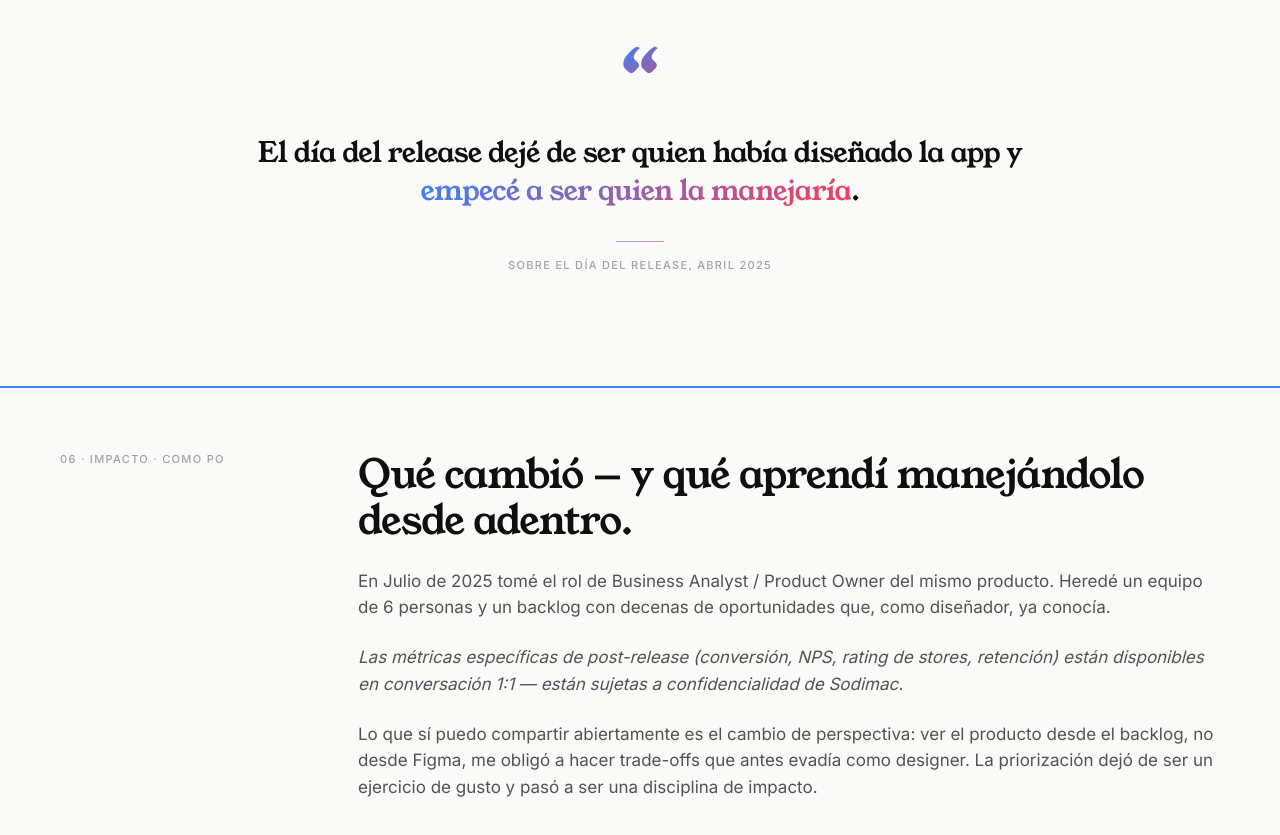
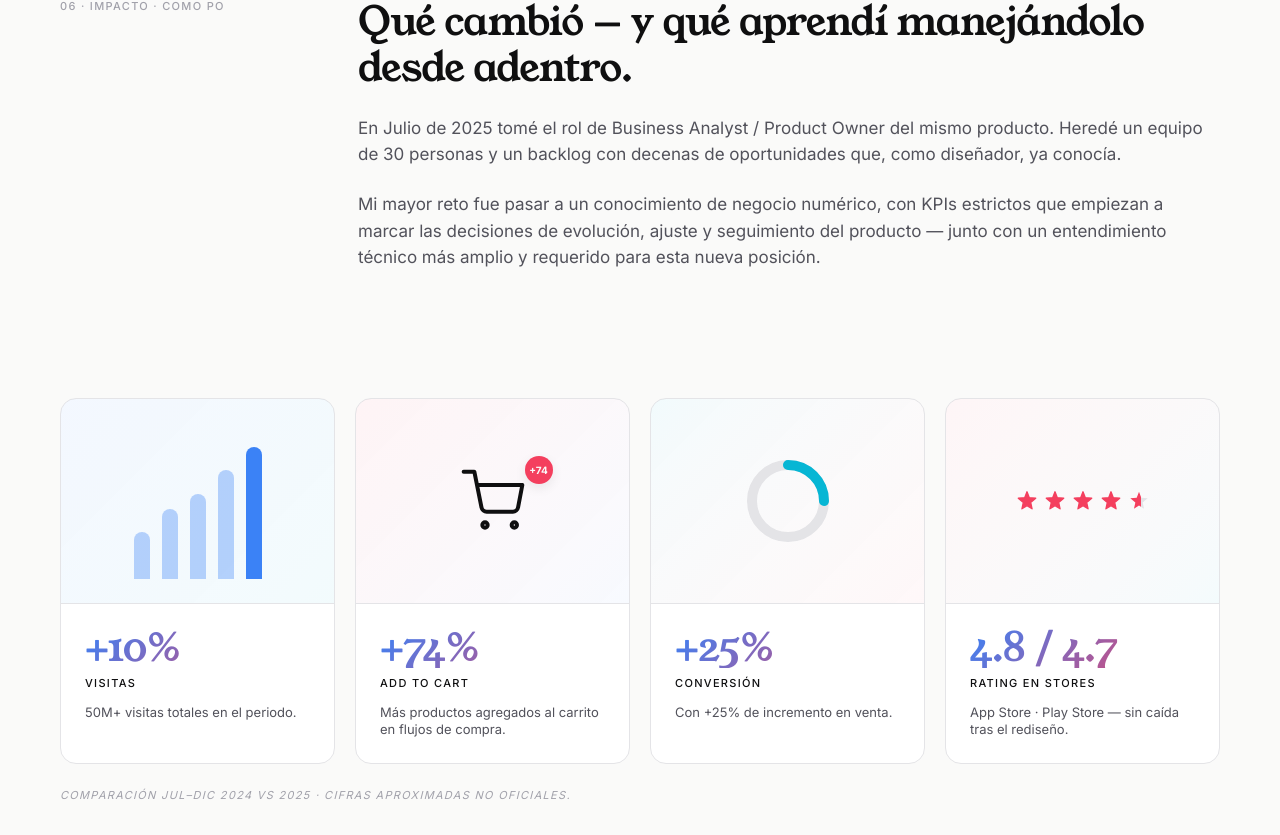
Before and after one commit to Santiagomejial/portfolio, a Next.js app: page /work/homecenter in a window 1280 px wide. Shown: the part 5205-6040 px from the top of the page. Built offline with nearby package versions, Linux system fonts and the light colour scheme.

Commit message:
feat(case-homecenter): impacto reescrito + 4 cards de resultados

```diff
--- a/app/work/homecenter/page.tsx
+++ b/app/work/homecenter/page.tsx
@@ -10,6 +10,7 @@ import {
   DownloadAppButtons,
   ProcessHighlightCard,
   BeforeAfterComparison,
+  MetricResultCard,
 } from '@/components';
 import { CASE_HOMECENTER } from '@/content/case-homecenter';
 import type {
@@ -115,8 +116,12 @@ export default function HomecenterCase() {
       {/* 05 Solución — texto + video del recorrido lado a lado */}
       <SolutionSectionWithVideo section={sections[4]} />
 
-      {/* 06 → 07 con extras normales */}
-      {sections.slice(5).map((section) => (
+      {/* 06 Impacto · como PO + 4 cards de resultados + disclaimer */}
+      <SectionWithExtras section={sections[5]} />
+      <ImpactResultsGrid />
+
+      {/* 07 Aprendizaje */}
+      {sections.slice(6).map((section) => (
         <SectionWithExtras key={section.number} section={section} />
       ))}
 
@@ -289,6 +294,215 @@ function SolutionSectionWithVideo({
         </section>
       )}
     </>
+  );
+}
+
+/**
+ * Grid de 4 cards con los resultados clave post-release.
+ * Se renderiza debajo del texto de la sección 06 · Impacto.
+ * Cifras aproximadas comparando jul-dic 2024 vs 2025, no oficiales.
+ */
+function ImpactResultsGrid() {
+  return (
+    <section className="container-portfolio py-12 md:py-16">
+      <div className="grid grid-cols-1 gap-5 sm:grid-cols-2 md:grid-cols-4">
+        <MetricResultCard
+          value="+10%"
+          label="Visitas"
+          description="50M+ visitas totales en el periodo."
+          visual={<VisitsVisual />}
+        />
+        <MetricResultCard
+          value="+74%"
+          label="Add to Cart"
+          description="Más productos agregados al carrito en flujos de compra."
+          visual={<AddToCartVisual />}
+        />
+        <MetricResultCard
+          value="+25%"
+          label="Conversión"
+          description="Con +25% de incremento en venta."
+          visual={<ConversionVisual />}
+        />
+        <MetricResultCard
+          value="4.8 / 4.7"
+          label="Rating en stores"
+          description="App Store · Play Store — sin caída tras el rediseño."
+          visual={<RatingVisual />}
+        />
+      </div>
+      <p className="mt-6 text-center text-eyebrow uppercase tracking-eyebrow text-ink-mute md:text-left">
+        <em>
+          Comparación jul–dic 2024 vs 2025 · cifras aproximadas no oficiales.
+        </em>
+      </p>
+    </section>
+  );
+}
+
+/* ─── Visuales de las 4 cards de resultado (adaptables a light/dark) ─── */
+
+/** Visual visitas — barras ascendentes sugiriendo crecimiento. */
+function VisitsVisual() {
+  const heights = [30, 45, 55, 70, 85];
+  return (
+    <div
+      className="relative h-full w-full overflow-hidden"
+      style={{
+        background:
+          'linear-gradient(135deg, color-mix(in oklab, var(--blue) 6%, transparent), color-mix(in oklab, var(--cyan) 5%, transparent))',
+      }}
+      aria-hidden
+    >
+      <div className="flex h-full items-end justify-center gap-2 px-6 py-5 md:gap-3 md:px-8 md:py-6">
+        {heights.map((h, i) => (
+          <div
+            key={i}
+            className="w-3 rounded-t-md md:w-4"
+            style={{
+              height: `${h}%`,
+              background:
+                i === heights.length - 1
+                  ? 'var(--blue)'
+                  : 'color-mix(in oklab, var(--blue) 35%, transparent)',
+            }}
+          />
+        ))}
+      </div>
+    </div>
+  );
+}
+
+/** Visual add to cart — carrito SVG con badge de check. */
+function AddToCartVisual() {
+  return (
+    <div
+      className="relative flex h-full w-full items-center justify-center overflow-hidden"
+      style={{
+        background:
+          'linear-gradient(135deg, color-mix(in oklab, var(--rose) 6%, transparent), color-mix(in oklab, var(--blue) 4%, transparent))',
+      }}
+      aria-hidden
+    >
+      <svg
+        width="64"
+        height="64"
+        viewBox="0 0 24 24"
+        fill="none"
+        stroke="currentColor"
+        strokeWidth="1.5"
+        strokeLinecap="round"
+        strokeLinejoin="round"
+        className="text-ink"
+      >
+        <circle cx="9" cy="21" r="1" />
+        <circle cx="20" cy="21" r="1" />
+        <path d="M1 1h4l2.68 13.39a2 2 0 0 0 2 1.61h9.72a2 2 0 0 0 2-1.61L23 6H6" />
+      </svg>
+      {/* Badge "+74" en gradient brand sobre el carrito */}
+      <div
+        className="absolute right-[28%] top-[28%] flex h-7 w-7 items-center justify-center rounded-full text-[10px] font-bold text-bg shadow-md"
+        style={{ background: 'var(--rose)' }}
+      >
+        +74
+      </div>
+    </div>
+  );
+}
+
+/** Visual conversión — donut chart sugiriendo proporción. */
+function ConversionVisual() {
+  // Donut a 25% del círculo (representa el incremento)
+  const radius = 36;
+  const circumference = 2 * Math.PI * radius;
+  const dashOffset = circumference * (1 - 0.25);
+
+  return (
+    <div
+      className="relative flex h-full w-full items-center justify-center overflow-hidden"
+      style={{
+        background:
+          'linear-gradient(135deg, color-mix(in oklab, var(--cyan) 6%, transparent), color-mix(in oklab, var(--rose) 4%, transparent))',
+      }}
+      aria-hidden
+    >
+      <svg width="100" height="100" viewBox="0 0 100 100">
+        {/* Círculo base */}
+        <circle
+          cx="50"
+          cy="50"
+          r={radius}
+          fill="none"
+          stroke="var(--line)"
+          strokeWidth="10"
+        />
+        {/* Arco del 25% */}
+        <circle
+          cx="50"
+          cy="50"
+          r={radius}
+          fill="none"
+          stroke="var(--cyan)"
+          strokeWidth="10"
+          strokeDasharray={circumference}
+          strokeDashoffset={dashOffset}
+          strokeLinecap="round"
+          transform="rotate(-90 50 50)"
+        />
+      </svg>
+    </div>
+  );
+}
+
+/** Visual rating — 5 estrellas con la última semi-llena (4.8/5). */
+function RatingVisual() {
+  return (
+    <div
+      className="relative flex h-full w-full items-center justify-center overflow-hidden"
+      style={{
+        background:
+          'linear-gradient(135deg, color-mix(in oklab, var(--rose) 5%, transparent), color-mix(in oklab, var(--cyan) 5%, transparent))',
+      }}
+      aria-hidden
+    >
+      <div className="flex items-center gap-1.5">
+        {[0, 1, 2, 3, 4].map((i) => (
+          <StarIcon key={i} filled={i < 4} half={i === 4} />
+        ))}
+      </div>
+    </div>
+  );
+}
+
+function StarIcon({ filled, half }: { filled: boolean; half?: boolean }) {
+  const path =
+    'M12 2 L14.5 8.5 L21.5 9 L16 13.5 L17.5 20.5 L12 17 L6.5 20.5 L8 13.5 L2.5 9 L9.5 8.5 Z';
+  if (half) {
+    return (
+      <svg width="22" height="22" viewBox="0 0 24 24" aria-hidden>
+        <defs>
+          <linearGradient id="halfStar">
+            <stop offset="60%" stopColor="var(--rose)" />
+            <stop offset="60%" stopColor="var(--line)" />
+          </linearGradient>
+        </defs>
+        <path d={path} fill="url(#halfStar)" />
+      </svg>
+    );
+  }
+  return (
+    <svg
+      width="22"
+      height="22"
+      viewBox="0 0 24 24"
+      fill={filled ? 'var(--rose)' : 'none'}
+      stroke={filled ? 'var(--rose)' : 'var(--line)'}
+      strokeWidth="1.5"
+      strokeLinejoin="round"
+      aria-hidden
+    >
+      <path d={path} />
+    </svg>
   );
 }
 
--- a/components/index.ts
+++ b/components/index.ts
@@ -28,3 +28,4 @@ export { BackToTopButton } from './back-to-top-button';
 export { FloatingBackButton } from './floating-back-button';
 export { ProcessHighlightCard } from './process-highlight-card';
 export { BeforeAfterComparison } from './before-after-comparison';
+export { MetricResultCard } from './metric-result-card';
--- /dev/null
+++ b/components/metric-result-card.tsx
@@ -0,0 +1,56 @@
+import { cn } from '@/lib/utils';
+
+interface MetricResultCardProps {
+  /** Cifra principal, ej. "+10%" / "4.8" / "+74%" */
+  value: string;
+  /** Label corto debajo del valor, ej. "Visitas" */
+  label: string;
+  /** Descripción complementaria opcional. */
+  description?: string;
+  /** Visual decorativo (SVG inline o composición). */
+  visual: React.ReactNode;
+  className?: string;
+}
+
+/**
+ * Card de resultado/métrica para casos de estudio.
+ * Visual decorativo arriba + cifra grande en serif + label + descripción opcional.
+ * Pensado para grids de 2-4 cards mostrando KPIs.
+ */
+export function MetricResultCard({
+  value,
+  label,
+  description,
+  visual,
+  className,
+}: MetricResultCardProps) {
+  return (
+    <article
+      className={cn(
+        'group flex flex-col overflow-hidden rounded-xl border border-line bg-bg-elev',
+        'transition-base hover:border-blue/40 hover:shadow-md',
+        className
+      )}
+    >
+      {/* Visual decorativo */}
+      <div className="relative aspect-[4/3] w-full overflow-hidden border-b border-line">
+        {visual}
+      </div>
+
+      {/* Body */}
+      <div className="flex flex-1 flex-col gap-2 p-5 md:p-6">
+        <div className="bg-brand-gradient bg-clip-text font-serif text-[clamp(28px,3.5vw,40px)] leading-none tracking-display text-transparent">
+          {value}
+        </div>
+        <div className="text-eyebrow font-medium uppercase tracking-eyebrow text-ink">
+          {label}
+        </div>
+        {description && (
+          <div className="mt-1 text-body-sm leading-snug text-ink-soft">
+            {description}
+          </div>
+        )}
+      </div>
+    </article>
+  );
+}
--- a/content/case-homecenter.tsx
+++ b/content/case-homecenter.tsx
@@ -183,11 +183,8 @@ export const CASE_HOMECENTER: CaseContent = {
       // mediaAfter wide eliminado: el showcase final del producto se reemplaza
       // por un video del recorrido completo de la app, renderizado lado a lado
       // del texto en SolutionSectionWithVideo (en el page).
-      quoteAfter: {
-        body: 'El día del release dejé de ser quien había diseñado la app y empecé a ser quien la manejaría.',
-        highlight: 'empecé a ser quien la manejaría',
-        attribution: 'Sobre el día del release, Abril 2025',
-      },
+      // quoteAfter eliminado: la transición a capítulo PO se hace ahora con
+      // el chapterBreak visual de la sección 06.
     },
     {
       number: '06',
@@ -197,33 +194,19 @@ export const CASE_HOMECENTER: CaseContent = {
       body: [
         <p key="1">
           En Julio de 2025 tomé el rol de Business Analyst / Product Owner del
-          mismo producto. Heredé un equipo de 6 personas y un backlog con
+          mismo producto. Heredé un equipo de 30 personas y un backlog con
           decenas de oportunidades que, como diseñador, ya conocía.
         </p>,
         <p key="2">
-          <em>
-            Las métricas específicas de post-release (conversión, NPS, rating
-            de stores, retención) están disponibles en conversación 1:1 — están
-            sujetas a confidencialidad de Sodimac.
-          </em>
-        </p>,
-        <p key="3">
-          Lo que sí puedo compartir abiertamente es el cambio de perspectiva:
-          ver el producto desde el backlog, no desde Figma, me obligó a hacer
-          trade-offs que antes evadía como designer. La priorización dejó de
-          ser un ejercicio de gusto y pasó a ser una disciplina de impacto.
+          Mi mayor reto fue pasar a un conocimiento de negocio numérico, con
+          KPIs estrictos que empiezan a marcar las decisiones de evolución,
+          ajuste y seguimiento del producto — junto con un entendimiento
+          técnico más amplio y requerido para esta nueva posición.
         </p>,
       ],
-      mediaAfter: {
-        layout: 'full',
-        items: [
-          {
-            alt: 'backlog / board / Jira view · perspectiva PO',
-            aspect: '16/9',
-          },
-        ],
-        caption: 'Vista PO · backlog, priorización, roadmap (redactado).',
-      },
+      // mediaAfter eliminado: el bloque de "vista PO / backlog redactado" se
+      // reemplaza por 4 cards con resultados clave, renderizadas en el page
+      // (ImpactResultsGrid) directamente debajo del texto.
     },
     {
       number: '07',
```
